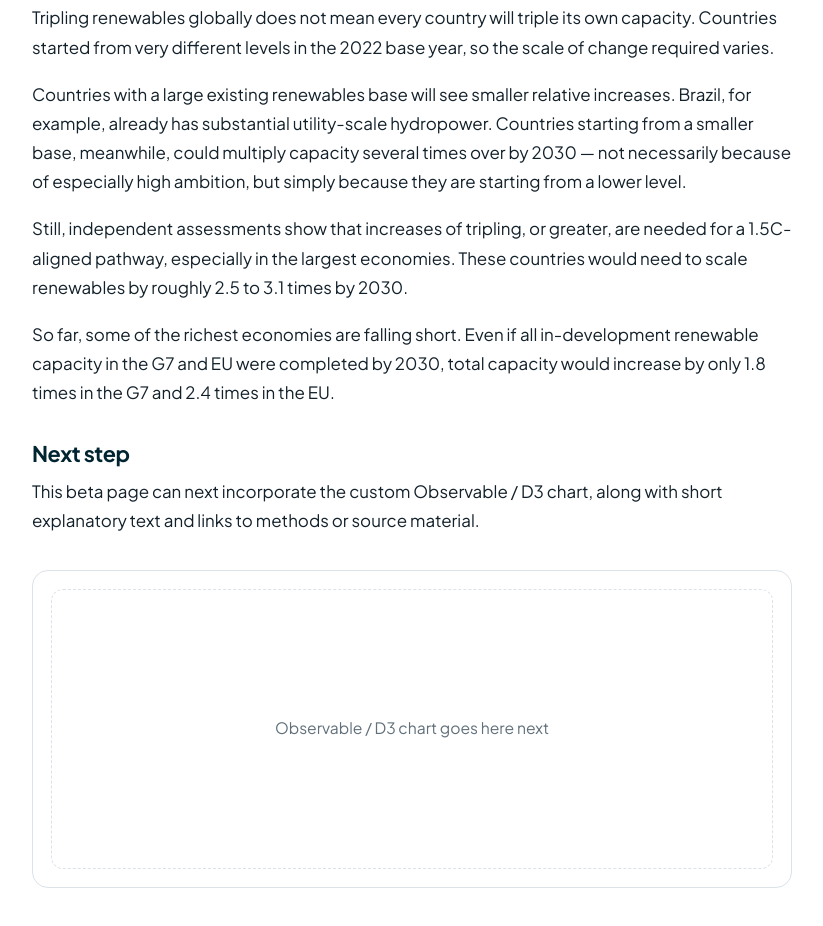
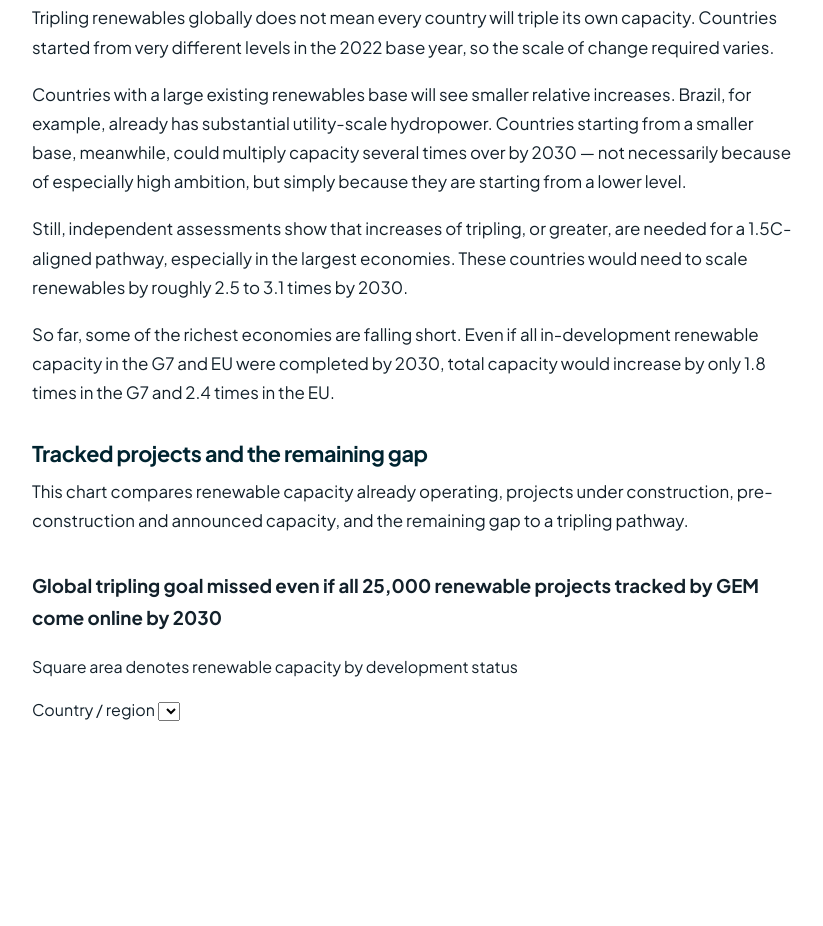
Before and after one commit to jnorm18/tripling_beta, a plain HTML site: page index.html in a window 1280 px wide. Shown: the part 1100-2026 px from the top of the page, without its empty margins (228-1051 px from the left). After the commit the page ends 1938 px from the top, so only its background shows below. Drawn offline with nearby package versions, Linux system fonts and the light colour scheme; a script that the page names is missing.

Commit message:
Fix stylesheet link and update content sections

```diff
--- a/index.html
+++ b/index.html
@@ -9,7 +9,7 @@
   <link rel="preconnect" href="https://fonts.gstatic.com" crossorigin>
   <link href="https://fonts.googleapis.com/css2?family=Plus+Jakarta+Sans:wght@400;500;600;700;800&display=swap" rel="stylesheet">
 
-  <link rel="stylesheet" href="style.css" />
+  <link rel="stylesheet" href="./style.css" />
 </head>
 <body>
   <main class="page">
@@ -59,11 +59,13 @@ Another 20,000+ projects are in development without a confirmed start date, tota
         <p>
           If all are completed in time, the world could meet the tripling target. But delays, cancellations, and competing demand for power mean that outcome is far from certain.
         </p>
+
         <p>
           To stay on track, the renewable pipeline must keep expanding — and projects already underway must be delivered on time.
         </p>
+
         <p>
-Small-scale renewable projects—mostly distributed solar—will also contribute to the total. While distributed solar will play a crucial role but cannot fully compensate for shortfalls in utility-scale development.
+          Small-scale renewable projects — mostly distributed solar — will also contribute to the total. While distributed solar will play a crucial role, it cannot fully compensate for shortfalls in utility-scale development.
         </p>
       </section>
 
@@ -90,27 +92,43 @@ Countries with a large existing renewables base will see smaller relative increa
         <p>
           Still, independent assessments show that increases of tripling, or greater, are needed for a 1.5C-aligned pathway, especially in the largest economies. These countries would need to scale renewables by roughly 2.5 to 3.1 times by 2030.
         </p>
+
         <p>
           So far, some of the richest economies are falling short. Even if all in-development renewable capacity in the G7 and EU were completed by 2030, total capacity would increase by only 1.8 times in the G7 and 2.4 times in the EU.
         </p>
       </section>
 
       <section class="content-block prose">
-        <h2>Next step</h2>
+        <h2>Tracked projects and the remaining gap</h2>
         <p>
-          This beta page can next incorporate the custom Observable / D3 chart, along with short explanatory text and links to methods or source material.
+          This chart compares renewable capacity already operating, projects under construction, pre-construction and announced capacity, and the remaining gap to a tripling pathway.
         </p>
       </section>
 
-      <section class="content-block figure-block">
-        <div class="figure-shell placeholder-shell">
-          <div class="placeholder">
-            Observable / D3 chart goes here next
+      <section class="content-block d3-block">
+        <div class="d3-card">
+          <div class="d3-chart-header">
+            <h3 class="d3-chart-title">
+              Global tripling goal missed even if all 25,000 renewable projects tracked by GEM come online by 2030
+            </h3>
+            <p class="d3-chart-subtitle">
+              Square area denotes renewable capacity by development status
+            </p>
           </div>
+
+          <div class="d3-controls">
+            <label for="d3-country-select">Country / region</label>
+            <select id="d3-country-select"></select>
+          </div>
+
+          <div id="renewable-d3-chart"></div>
         </div>
       </section>
 
     </article>
   </main>
+
+  <script src="https://cdnjs.cloudflare.com/ajax/libs/d3/7.8.5/d3.min.js"></script>
+  <script src="./tripling-d3.js"></script>
 </body>
 </html>
```
Lines whose indentation alone changed are shown as unchanged.
